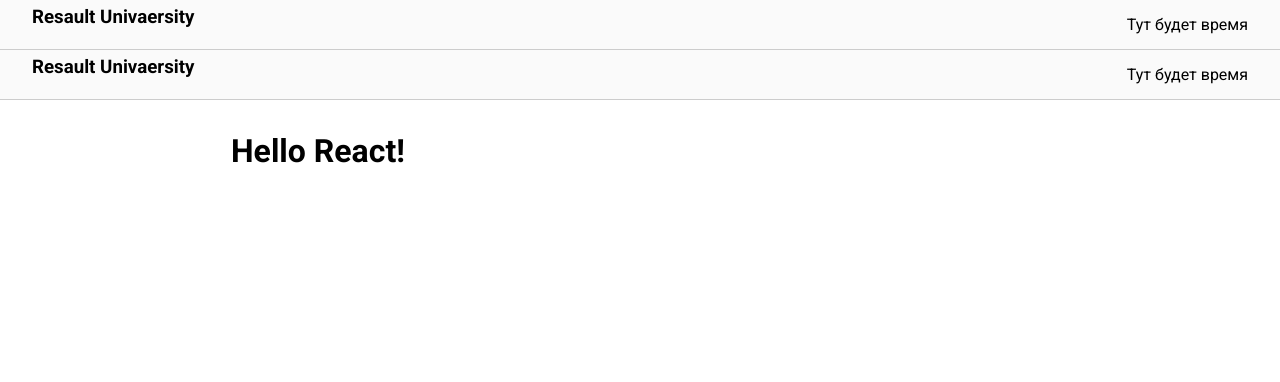
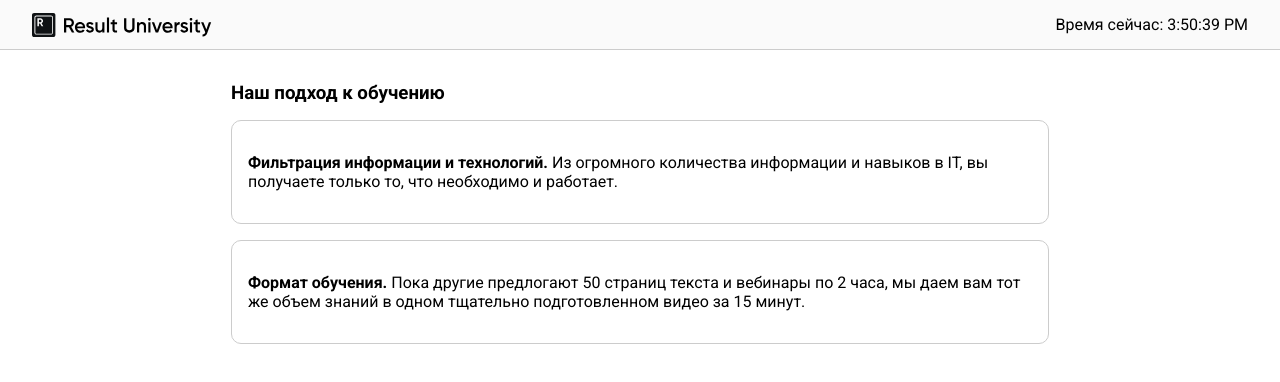
Before and after one commit to AlexseM89/React_Minin, a React (Vite) app in the folder React_Minin/: page / in a window 1280 px wide. Shown: the top 382 px of the page. Built offline with nearby package versions, Linux system fonts and the light colour scheme.

Commit message:
Вывод динамических данных

```diff
--- a/React_Minin/src/App.jsx
+++ b/React_Minin/src/App.jsx
@@ -1,13 +1,27 @@
 import Header from "./components/Header"
+
 
 function App() {
 
   return (
       <div>
         <Header/>
-        <Header/>
         <main>
-            <h1>Hello React!</h1>
+           <section>
+            <h3> Наш подход к обучению</h3>
+            <ul>
+              <li>
+                <p>
+                  <strong>Фильтрация информации и технологий.</strong> Из огромного количества информации и навыков в IT, вы получаете только то, что необходимо и работает.
+                </p>
+              </li>
+              <li>
+                <p>
+                  <strong>Формат обучения.</strong> Пока другие предлогают 50 страниц текста и вебинары по 2 часа, мы даем вам тот же объем знаний в одном тщательно подготовленном видео за 15 минут.
+                </p>
+              </li>
+            </ul>
+           </section>
         </main>
       </div>
   )
--- a/React_Minin/src/components/Header.jsx
+++ b/React_Minin/src/components/Header.jsx
@@ -1,7 +1,11 @@
+import logo from '/logo-name.svg'
 export default function Header(){
+    const now = new Date()
+    const name = "Result"
     return(
     <header>
-      <h3>Resault Univaersity</h3>
-      <span>Тут будет время</span>
+        <img src={logo} alt={name} />
+      {/* <h3>Resault Univaersity</h3> */}
+      <span>Время сейчас: {now.toLocaleTimeString()} </span>
     </header>)
   }
```
